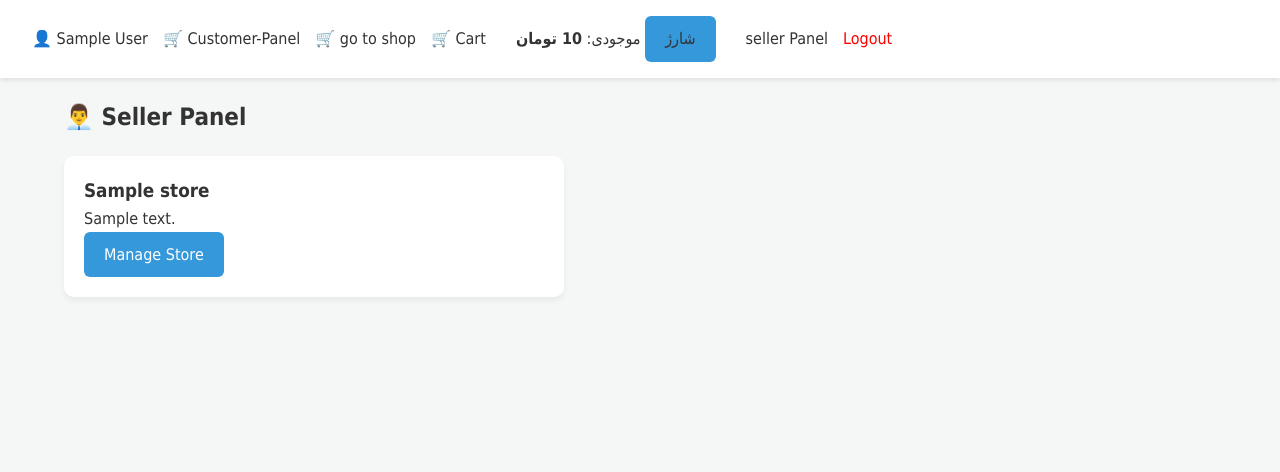
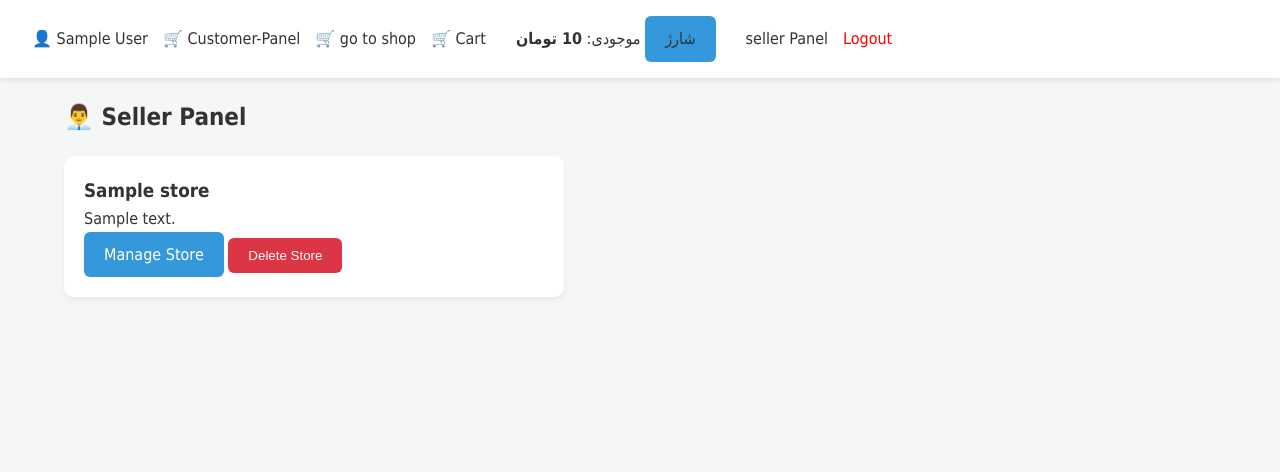
Before and after one commit to silentone-ui/simple-digikala_marketplace, a Django app: page /stores/seller-panel/ in a window 1280 px wide. Shown: the top 472 px of the page. Run offline with Django 5.2, Linux system fonts and the light colour scheme; a user stored in the database is signed in; tables that the repository leaves empty hold one stand-in row (values such as "Sample post").

Commit message:
ijad delete store

```diff
--- a/accounts/views.py
+++ b/accounts/views.py
@@ -2,7 +2,7 @@ from django.shortcuts import render, redirect
 from django.contrib.auth import login, logout
 from django.contrib.auth.decorators import login_required
 from .forms import LoginForm, SignupForm
-
+from django.utils.decorators import method_decorator
 
 def login_view(request):
     if request.method == 'POST':
--- a/config/urls.py
+++ b/config/urls.py
@@ -11,4 +11,5 @@ urlpatterns = [
 ]
 
 if settings.DEBUG:
+    urlpatterns += static(settings.STATIC_URL, document_root=settings.STATIC_ROOT)
     urlpatterns += static(settings.MEDIA_URL, document_root=settings.MEDIA_ROOT)
--- a/marketplace/views.py
+++ b/marketplace/views.py
@@ -11,12 +11,12 @@ def product_list(request):
     products = Product.objects.all()
     categories = Category.objects.all()
 
-    contex = {
+    context = {
         'products' :products,
         'categories' : categories,
     }
 
-    return render(request,'home.html',contex)
+    return render(request,'home.html',context)
 
 
 def product_detail(request, slug):
--- a/stores/urls.py
+++ b/stores/urls.py
@@ -9,4 +9,5 @@ urlpatterns = [
     path('seller-panel/',seller_panel_view, name='seller_panel'),
     path('create/',create_store_view, name='create_store'),
     path('add-product/<int:store_id>/',add_product_view, name='add_product'),
+    path('delete/<int:store_id>/',delete_store,name='delete_store'),
 ]
--- a/stores/views.py
+++ b/stores/views.py
@@ -68,3 +68,13 @@ def add_product_view(request, store_id):
         form = ProductForm()
 
     return render(request, 'add_product.html', {'store': store, 'form': form})
+
+
+@login_required
+def delete_store(request,store_id):
+    if request.method=='POST':
+        store = Store.objects.get(id=store_id)
+        store.delete()
+        return redirect('stores:create_store')
+
+    return render(request,'seller_panel.html')
--- a/templates/seller_panel.html
+++ b/templates/seller_panel.html
@@ -9,6 +9,13 @@
         <h3>{{ store.name }}</h3>
         <p>{{ store.description|truncatewords:20 }}</p>
         <a href="{% url 'stores:store_detail' store.id %}" class="btn">Manage Store</a>
+        <form method="POST" action="{% url 'stores:delete_store' store.id %}" style="display: inline;">
+            {% csrf_token %}
+            <button type="submit" class="btn" onclick="return confirm('آیا واقعاً می‌خواهی این فروشگاه را حذف کنی؟');" style="background-color: #dc3545; color: white; border: none; cursor: pointer;">
+                Delete Store
+            </button>
+        </form>
+
     </div>
 {% else %}
     <div class="alert-info">
```
